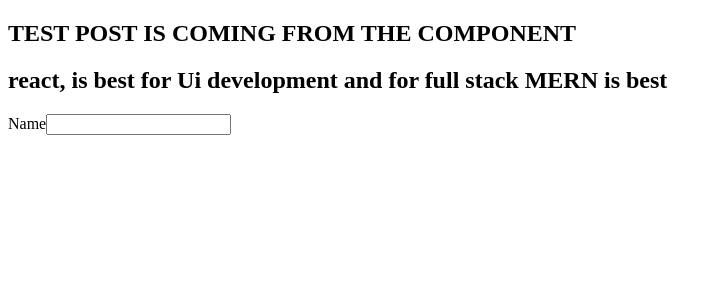
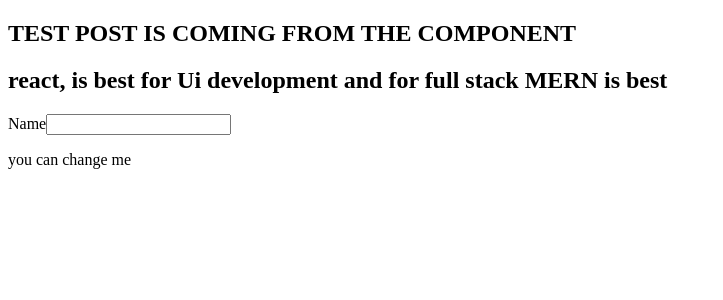
Before and after one commit to sagarpatil30/reactApplication, a React (Vite) app: page / in a window 1280 px wide. Shown: the top 300 px of the page, without its empty margins (0-723 px from the left). Built offline with nearby package versions, Linux system fonts and the light colour scheme.

Commit message:
using useState-hook

```diff
--- a/src/components/form.jsx
+++ b/src/components/form.jsx
@@ -1,18 +1,22 @@
-import React from 'react'
+import React from "react";
+import { useState } from "react";
 
 function Form() {
+  const [value, setValue] = useState("you can change me");
 
-    function onchangeText(event){
-        console.log(event.target.value);
-    }
+  function onchangeText(event) {
+    setValue(event.target.value);
+  }
+
   return (
     <div>
-    <form action="" method="get">
+      <form>
         <label htmlFor="Name">Name</label>
         <input type="text" onChange={onchangeText} />
-    </form>
+      </form>
+      <p>{value}</p>
     </div>
-  )
+  );
 }
 
-export default Form
+export default Form;
```
